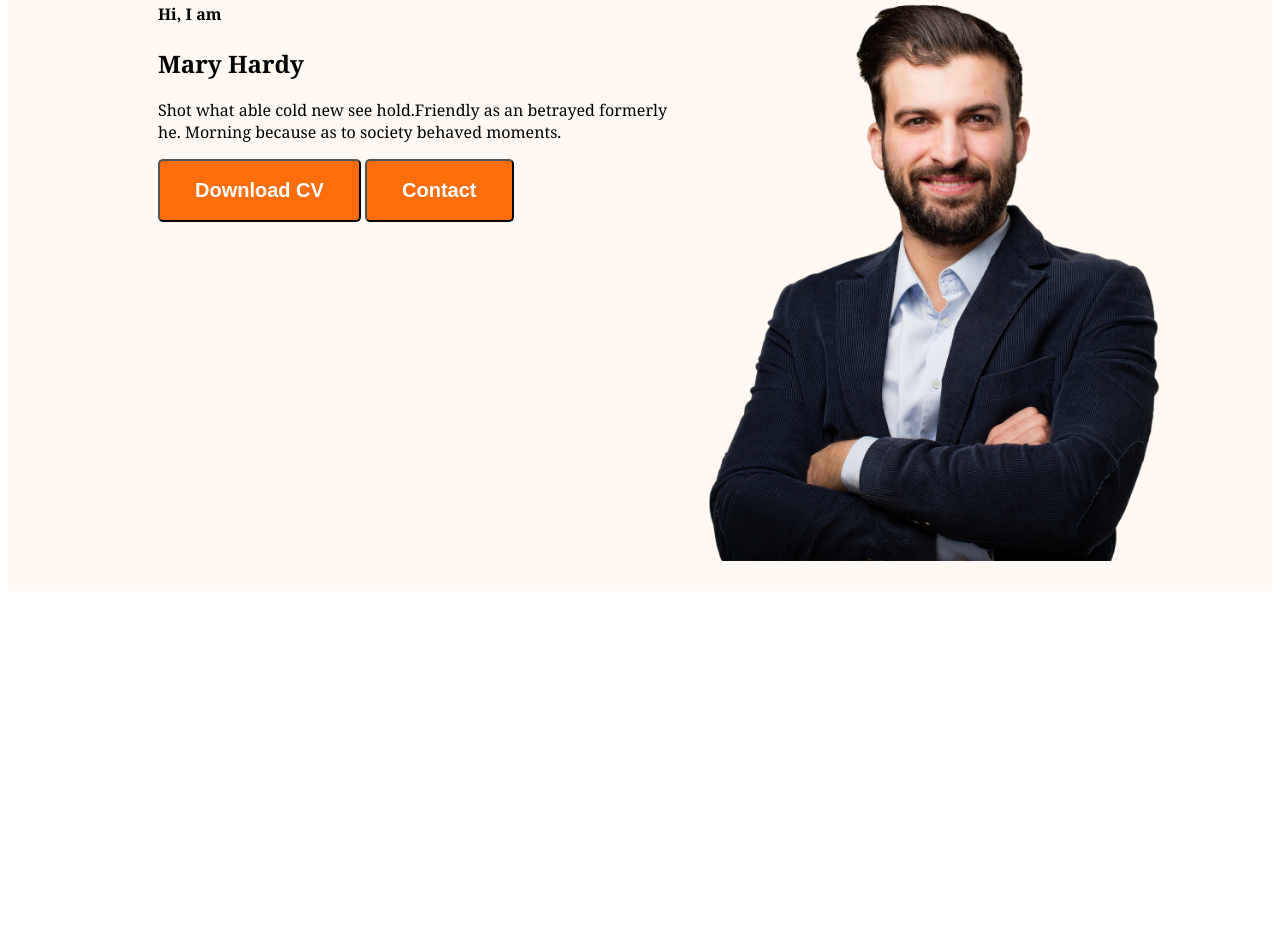
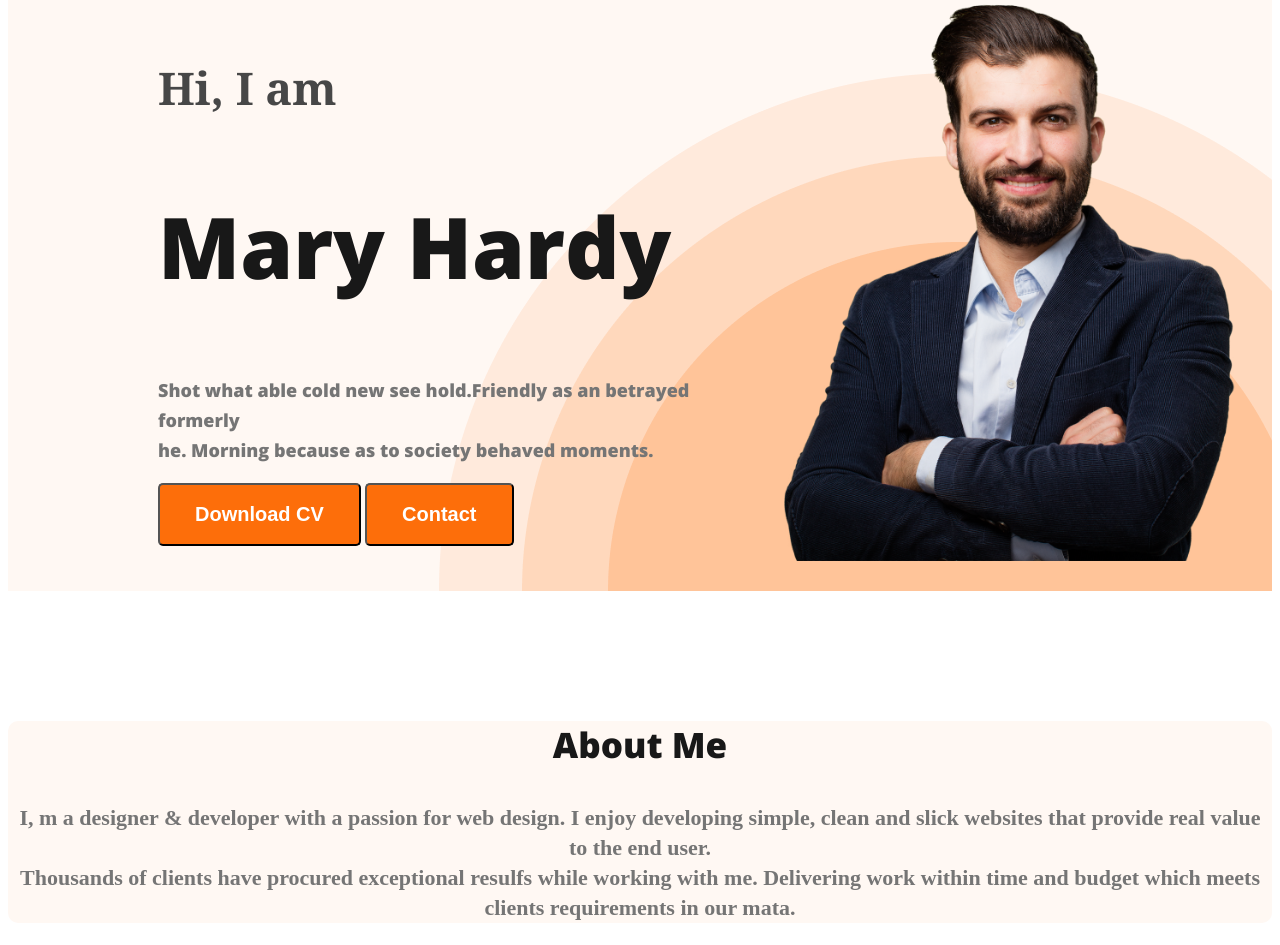
Before and after one commit to NadimSrabon/Developer-Portfolio, a plain HTML site: page index.html in a window 1280 px wide. Shown: the part 251-1196 px from the top of the page. Before the commit the page ends 850 px from the top, so only its background shows below. Drawn offline with nearby package versions, Linux system fonts and the light colour scheme.

Commit message:
main part one

```diff
--- a/index.html
+++ b/index.html
@@ -24,9 +24,9 @@
         <div class="banner">
             <div class="banner-content">
 
-                <h4>Hi, I am</h4>
-                <h2>Mary Hardy</h2>
-                <p>Shot what able cold new see hold.Friendly as an betrayed formerly<br>
+                <h4 class="banner-greetings">Hi, I am</h4>
+                <h2 class="name">Mary Hardy</h2>
+                <p class="banner-description">Shot what able cold new see hold.Friendly as an betrayed formerly<br>
                     he. Morning because as to society behaved moments.</p>
                 <button class="btn-primary">Download CV</button>
                 <button class="btn-primary">Contact</button>
@@ -39,6 +39,15 @@
 
     <main>
 
+        <section class="about">
+            <h3 class="about-description">About Me</h3>
+            <p class="about-para">
+                I, m a designer & developer with a passion for web design. I enjoy developing simple, clean and slick websites that provide real value to the end user. <br>
+                Thousands of clients have procured exceptional resulfs while working with me. Delivering work within time and budget which meets clients requirements in our mata.
+            </p>
+
+        </section>
+
     </main>
 
     <footer>
--- a/styles/portfolio.css
+++ b/styles/portfolio.css
@@ -1,5 +1,5 @@
 body {
-    font-family:Georgia, 'Times New Roman', Times, serif;
+    font-family: Georgia, 'Times New Roman', Times, serif;
 }
 
 nav {
@@ -20,7 +20,7 @@ nav li {
     font-size: 20px;
     font-style: normal;
     font-weight: 700;
-    color:white;
+    color: white;
     padding: 18px 35px;
 }
 
@@ -51,15 +51,80 @@ nav a {
 
 /* header related style */
 
-.header{
+.header {
     background-color: #FFF8F3;
+    background-image: url('../images/header_bg.png');
+    background-repeat: no-repeat;
+    background-position: bottom right;
+
 }
 
-.banner{
+.banner {
     padding: 30px 30px 30px 150px;
     display: flex;
+    align-items: center;
+    justify-content: space-between;
+
 }
 
-.banner .profile-pic{
+.banner .profile-pic {
     width: 500px;
 }
+
+.banner-greetings {
+    color: var(--Dark-02, #474747);
+    font-size: 45px;
+    font-style: normal;
+    font-weight: 600;
+    margin-bottom: 5px;
+}
+
+.name {
+    color: var(--Dark-01, #181818);
+    font-family: Open Sans;
+    font-size: 85px;
+    font-style: normal;
+    font-weight: 700;
+    line-height: normal;
+}
+
+.banner-description {
+    color: var(--Dark-03, #757575);
+    font-family: Open Sans;
+    font-size: 18px;
+    font-style: normal;
+    font-weight: 400;
+    line-height: 30px;
+    margin-top: 20px;
+
+}
+
+/* main section style */
+
+/* about style */
+
+.about-description {
+    color: #181818;
+    text-align: center;
+    font-family: Open Sans;
+    font-size: 35px;
+    font-style: normal;
+    font-weight: 700;
+    line-height: normal;
+}
+
+.about-para {
+    color: var(--Dark-03, #757575);
+    text-align: center;
+    font-family: 'Times New Roman', Times, serif;
+    font-size: 22px;
+    font-weight: bolder;
+    line-height: 30px;
+    /* 166.667% */
+}
+
+.about {
+    margin-top: 130px;
+    border-radius: 10px;
+    background: #FFF8F3;
+}
```
